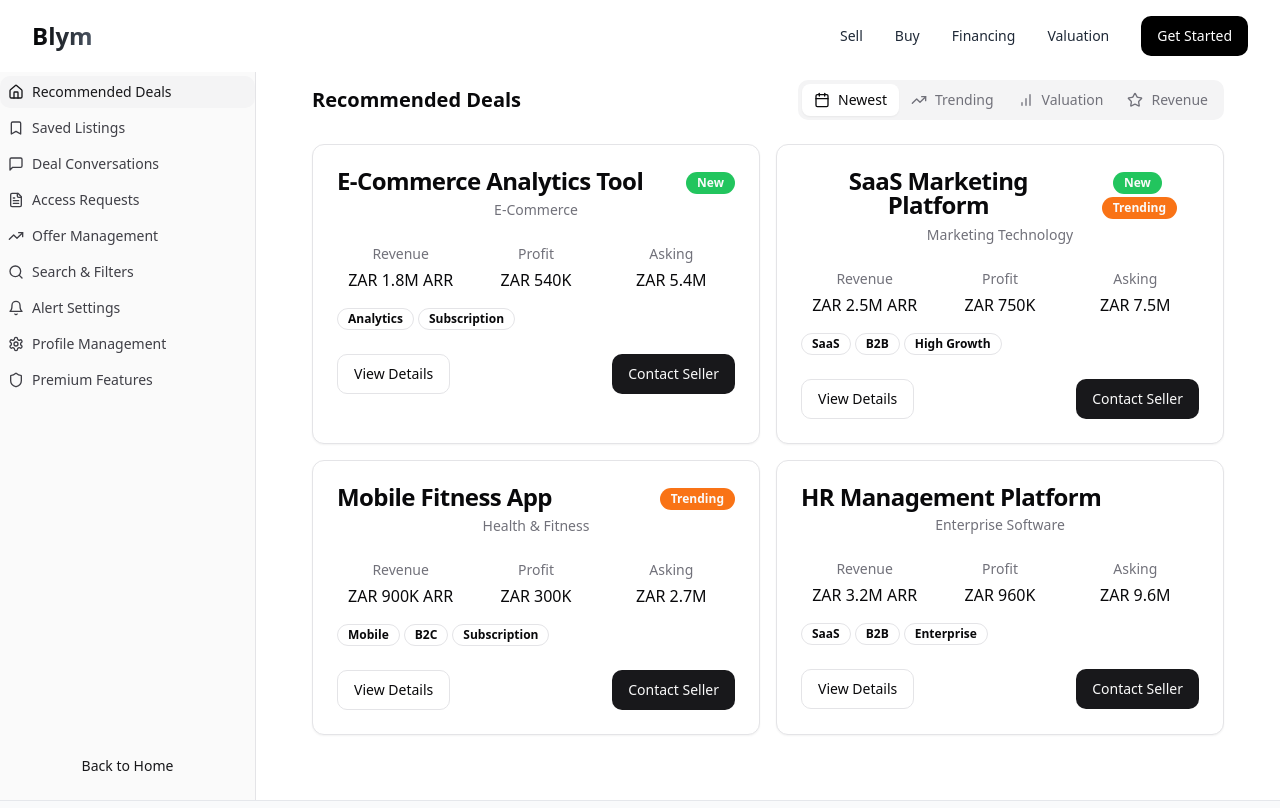
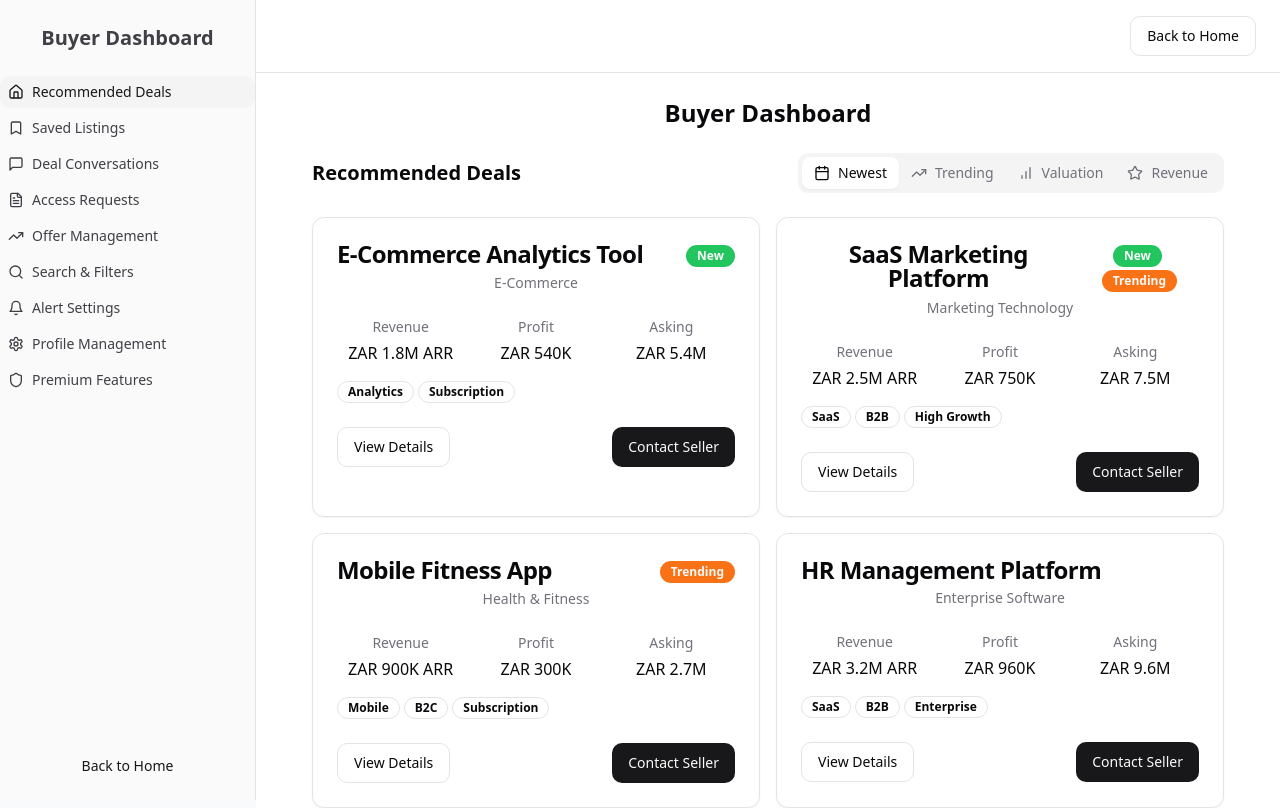
Before and after one commit to ShivenMoodley/blym-marketplace-Version-1-, a React (Vite) app: page /buyer/dashboard in a window 1280 px wide. Shown: the top 808 px of the page. Built offline with nearby package versions, Linux system fonts and the light colour scheme.

Commit message:
Fix: Buyer dashboard header
The buyer dashboard header should not be the home page header.

```diff
--- /dev/null
+++ b/src/components/dashboard/DashboardNavbar.tsx
@@ -0,0 +1,30 @@
+
+import React from "react";
+import { Link } from "react-router-dom";
+import { Button } from "@/components/ui/button";
+
+const DashboardNavbar: React.FC = () => {
+  return (
+    <nav className="bg-white py-4 px-6 border-b">
+      <div className="max-w-7xl mx-auto">
+        <div className="flex justify-between items-center">
+          <div className="flex items-center">
+            <Link to="/" className="flex items-center">
+              <span className="text-2xl font-semibold bg-clip-text text-transparent bg-gradient-to-r from-black to-gray-600">
+                Blym
+              </span>
+            </Link>
+          </div>
+
+          <div className="flex items-center space-x-4">
+            <Button variant="outline" asChild>
+              <Link to="/">Back to Home</Link>
+            </Button>
+          </div>
+        </div>
+      </div>
+    </nav>
+  );
+};
+
+export default DashboardNavbar;
--- a/src/integrations/supabase/types.ts
+++ b/src/integrations/supabase/types.ts
@@ -112,12 +112,36 @@ export type Database = {
         }
         Relationships: []
       }
+      profiles: {
+        Row: {
+          created_at: string
+          id: string
+          updated_at: string
+          user_type: Database["public"]["Enums"]["user_type"]
+        }
+        Insert: {
+          created_at?: string
+          id: string
+          updated_at?: string
+          user_type: Database["public"]["Enums"]["user_type"]
+        }
+        Update: {
+          created_at?: string
+          id?: string
+          updated_at?: string
+          user_type?: Database["public"]["Enums"]["user_type"]
+        }
+        Relationships: []
+      }
     }
     Views: {
       [_ in never]: never
     }
     Functions: {
-      [_ in never]: never
+      create_profile_for_user: {
+        Args: { user_id: string; user_type: string }
+        Returns: undefined
+      }
     }
     Enums: {
       business_model:
@@ -132,6 +156,7 @@ export type Database = {
         | "investor"
         | "private_equity"
         | "corporate_acquirer"
+      user_type: "buyer" | "seller"
     }
     CompositeTypes: {
       [_ in never]: never
@@ -261,6 +286,7 @@ export const Constants = {
         "private_equity",
         "corporate_acquirer",
       ],
+      user_type: ["buyer", "seller"],
     },
   },
 } as const
--- a/src/layouts/MainLayout.tsx
+++ b/src/layouts/MainLayout.tsx
@@ -1,6 +1,8 @@
 
 import React, { useEffect } from "react";
+import { useLocation } from "react-router-dom";
 import Navbar from "@/components/Navbar";
+import DashboardNavbar from "@/components/dashboard/DashboardNavbar";
 import Footer from "@/components/Footer";
 import { useIsMobile } from "@/hooks/use-mobile";
 
@@ -10,6 +12,8 @@ interface MainLayoutProps {
 
 const MainLayout: React.FC<MainLayoutProps> = ({ children }) => {
   const isMobile = useIsMobile();
+  const location = useLocation();
+  const isDashboard = location.pathname.includes("/dashboard");
 
   useEffect(() => {
     // Fix viewport height issues on mobile browsers
@@ -32,7 +36,7 @@ const MainLayout: React.FC<MainLayoutProps> = ({ children }) => {
 
   return (
     <div className={`flex flex-col min-h-screen-real overflow-x-hidden ${isMobile ? 'mobile-view' : ''}`}>
-      <Navbar />
+      {isDashboard ? <DashboardNavbar /> : <Navbar />}
       <main className="flex-grow">{children}</main>
       <Footer />
     </div>
```
